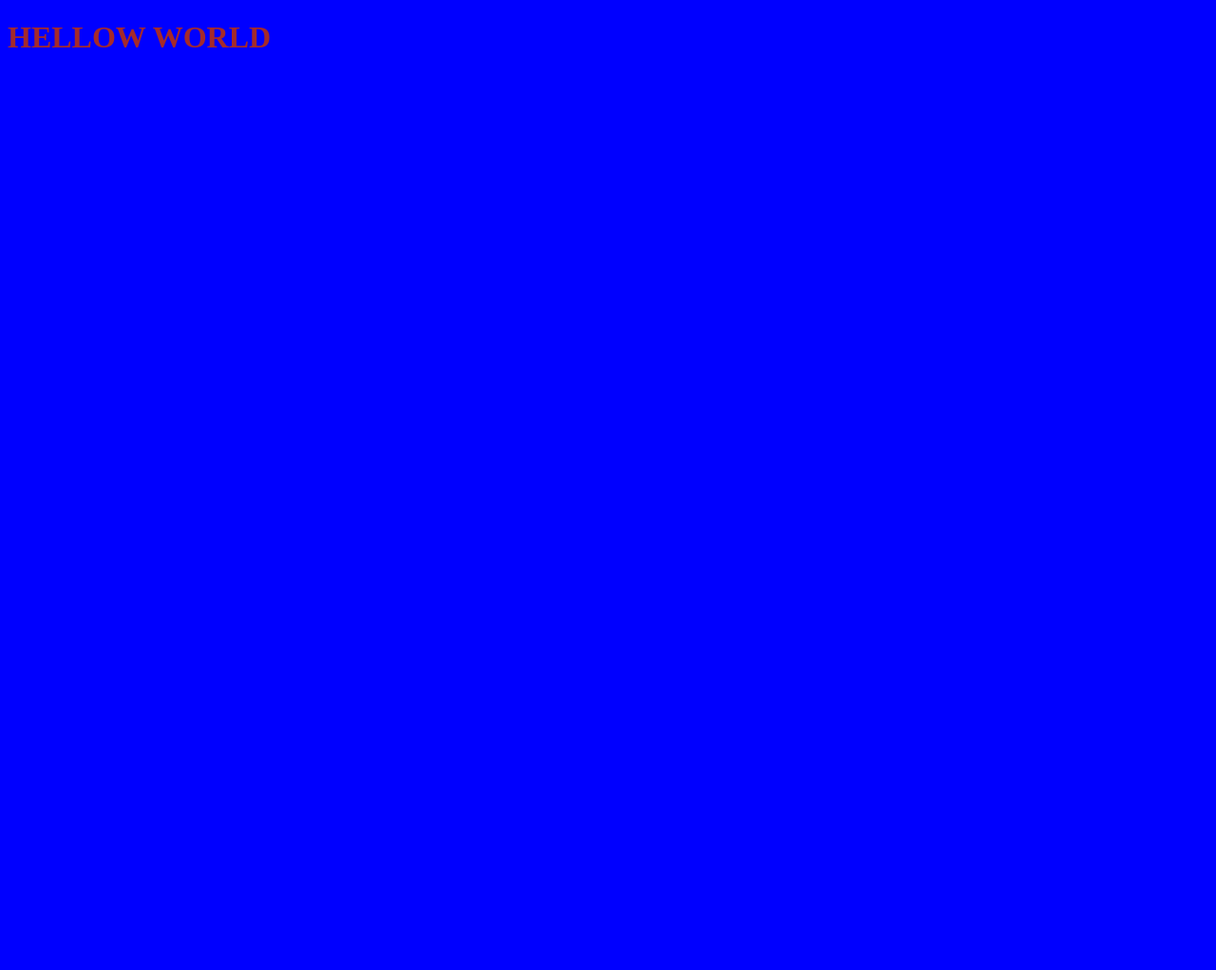
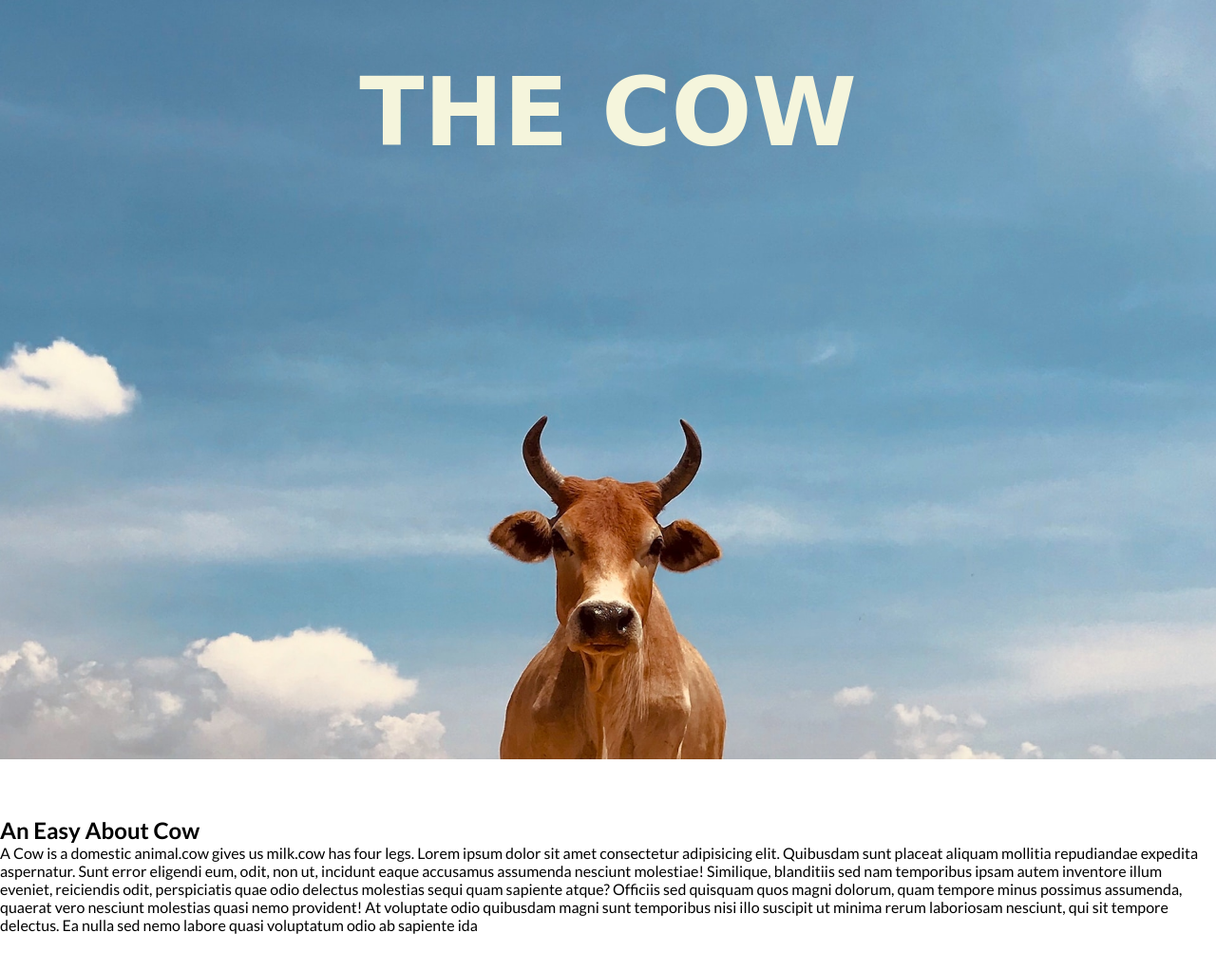
Before and after one commit to mamun0909/HTML-CSS-Session, a plain HTML site: page index.html in a window 1280 px wide. Shown: the whole page at 95% size. Before the commit the page ends 800 px from the top, so only its background shows below. Drawn offline with Linux system fonts and the light colour scheme.

Commit message:
hero session and article session

```diff
--- a/index.html
+++ b/index.html
@@ -1,13 +1,23 @@
 <!DOCTYPE html>
 <html lang="en">
 <head>
+    <!-- here is meta tag -->
     <meta charset="UTF-8">
     <meta name="viewport" content="width=device-width, initial-scale=1.0">
-    <title>Our conceptual session</title>
-    <link rel="stylesheet" href="styles/styles.css">
+    <meta name="author" content="mamun">
+      <title> Our conceptual session </title>
+       <link rel="stylesheet" href="styles/styles.css">
+       <link rel="shortcut icon" href="picture/icons8-cow-48.png" type="image/x-icon">
 </head>
 <body>
-    <H1>HELLOW WORLD</H1>
+    <div class="hero">
+
+        <h1>THE COW</h1>
+    </div>
+    <div class="article">
+        <h2>An Easy About Cow</h2>
+        <p>A Cow is a domestic animal.cow gives us milk.cow has four legs. Lorem ipsum dolor sit amet consectetur adipisicing elit. Quibusdam sunt placeat aliquam mollitia repudiandae expedita aspernatur. Sunt error eligendi eum, odit, non ut, incidunt eaque accusamus assumenda nesciunt molestiae! Similique, blanditiis sed nam temporibus ipsam autem inventore illum eveniet, reiciendis odit, perspiciatis quae odio delectus molestias sequi quam sapiente atque? Officiis sed quisquam quos magni dolorum, quam tempore minus possimus assumenda, quaerat vero nesciunt molestias quasi nemo provident! At voluptate odio quibusdam magni sunt temporibus nisi illo suscipit ut minima rerum laboriosam nesciunt, qui sit tempore delectus. Ea nulla sed nemo labore quasi voluptatum odio ab sapiente ida </p>
+    </div>
 
 </body>
 </html>
--- a/styles/styles.css
+++ b/styles/styles.css
@@ -1,9 +1,25 @@
-h1{
-    color: brown;
-    background-color:none ;
-    right: 10px;
+@import url('https://fonts.googleapis.com/css2?family=Bebas+Neue&family=Lato:ital,wght@0,100;0,300;0,400;0,700;1,100;1,300;1,400;1,900&display=swap');
+*{
+
+    margin:0;
+   padding:0;
+font-family: 'Lato', sans-serif;
+}
+.hero{
+    background-image: url('../picture/image/cow.jpg');
+    height: 100vh;
+    background-position:bottom center ;
+    background-size: cover;
+}
+.hero h1{
+    color: beige;
+    font-size: 100px;
+    text-align: center;
+    font-weight: 900;
+    padding-top: 60px;
+    font-family: cursive;
+}
+.article{
+    margin: 60px auto;
 
 }
-body{
-    background-color: blue;
-}
```
Also changed, not shown: picture/icons8-cow-48.png (added), picture/image/cow.jpg (added).
